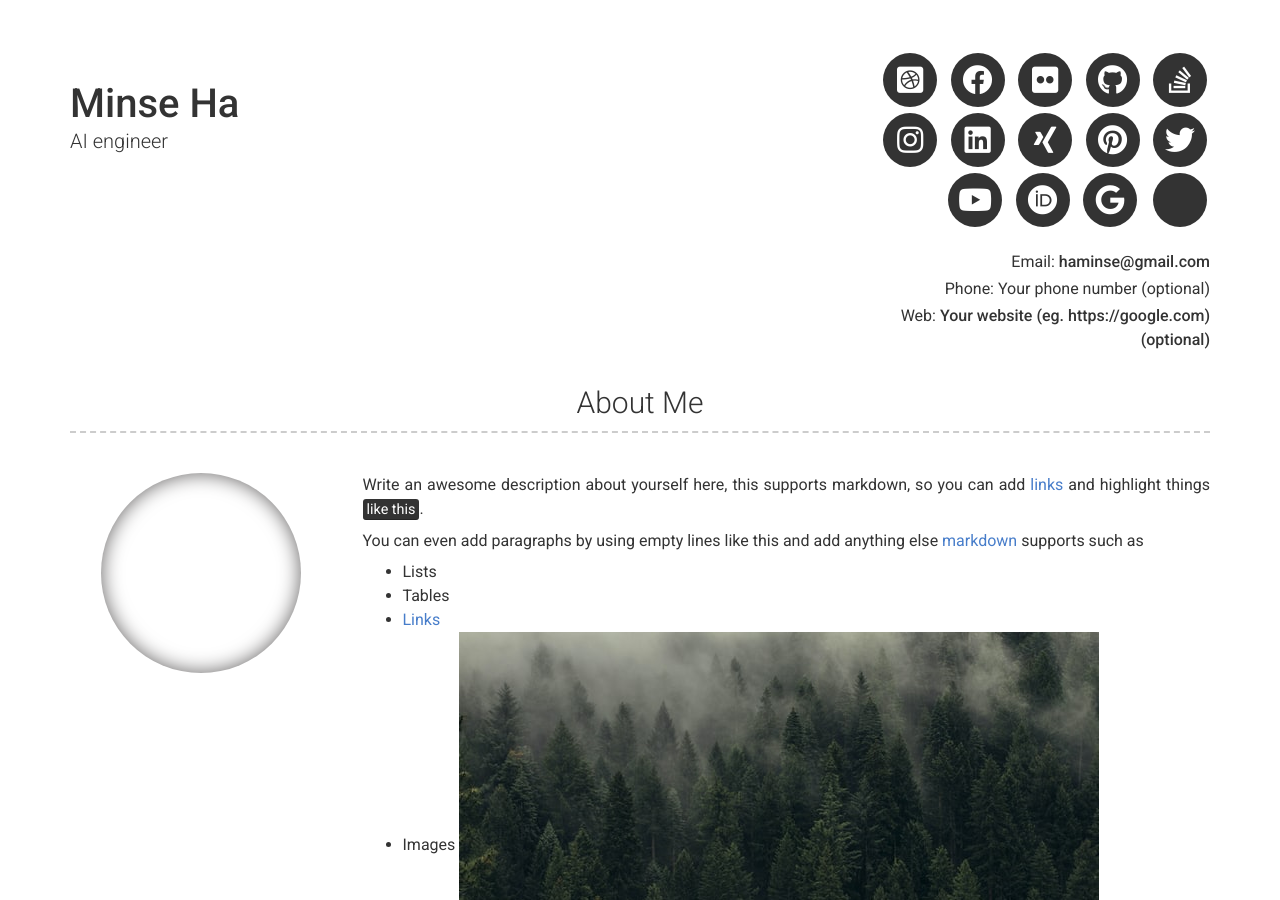
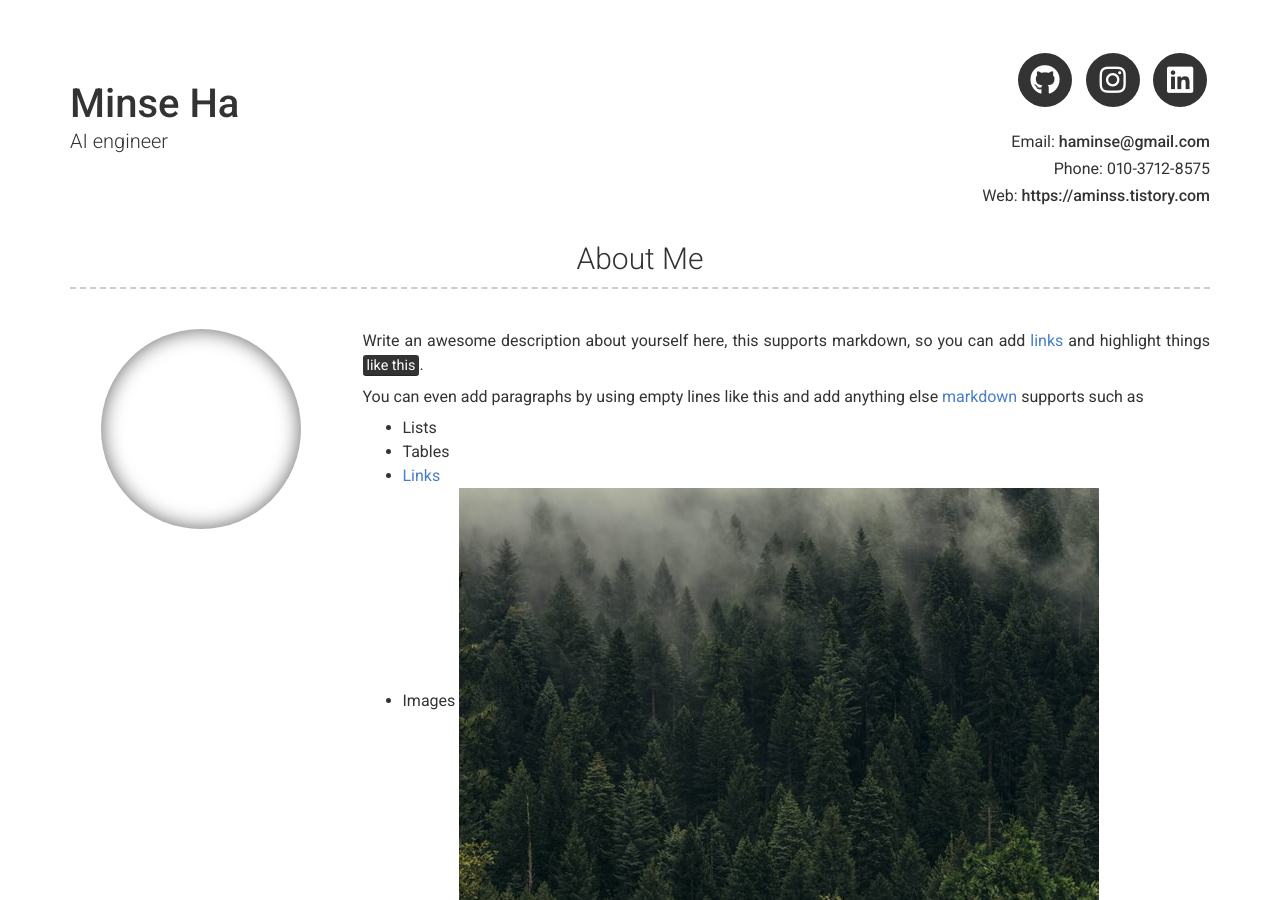
Before and after one commit to haminse/Resume, a Jekyll site: the page built from index.md, in a window 1280 px wide and 900 px high. Built offline with Jekyll 4.4.1, drawn with Linux system fonts in a browser that asks for light colours; nearby versions of some CDN libraries.

Commit message:
save_mid

```diff
--- a/_config.yml
+++ b/_config.yml
@@ -10,34 +10,34 @@ name: Minse Ha
 title: AI engineer
 email: haminse@gmail.com
 # email_title: Email (Email title override)
-phone: Your phone number (optional)
+phone: 010-3712-8575
 # phone_title: Phone (Phone title override)
-website: Your website (eg. https://google.com)(optional)
+website: https://aminss.tistory.com
 # website_title: Web (Website title override)
 
 # Dark Mode (true/false/never)
 darkmode: false
 
 # Social links
-twitter_username: jekyllrb
-github_username:  jekyll
-stackoverflow_username: "00000001"
-dribbble_username: jekyll
-facebook_username: jekyll
-flickr_username: jekyll
-instagram_username: jekyll
-linkedin_username: jekyll
-xing_username: jekyll
-pinterest_username: jekyll
-youtube_username: jekyll
-orcid_username: 0000-0000-0000-0000
-googlescholar_username: D847cGsAAAAJ
+# twitter_username: jekyllrb
+github_username:  haminse
+# stackoverflow_username: "00000001"
+# dribbble_username: jekyll
+# facebook_username: jekyll
+# flickr_username: jekyll
+instagram_username: min_n_se
+linkedin_username: haminse
+# xing_username: jekyll
+# pinterest_username: jekyll
+# youtube_username: jekyll
+# orcid_username: 0000-0000-0000-0000
+# googlescholar_username: D847cGsAAAAJ
 
 # Additional icon links
-additional_links:
-- title: Link name
-  icon: Font Awesome brand icon name (eg. fab fa-twitter) (https://fontawesome.com/icons?d=gallery&s=brands&m=free)
-  url: Link url (eg. https://google.com)
+# additional_links:
+# - title: Link name
+#   icon: Font Awesome brand icon name (eg. fab fa-twitter) (https://fontawesome.com/icons?d=gallery&s=brands&m=free)
+#   url: Link url (eg. https://google.com)
 # - title: another link
 #   icon: font awesome brand icon name (eg. fab fa-twitter) (https://fontawesome.com/icons?d=gallery&s=brands&m=free)
 #   url: Link url (eg. https://google.com)
```
